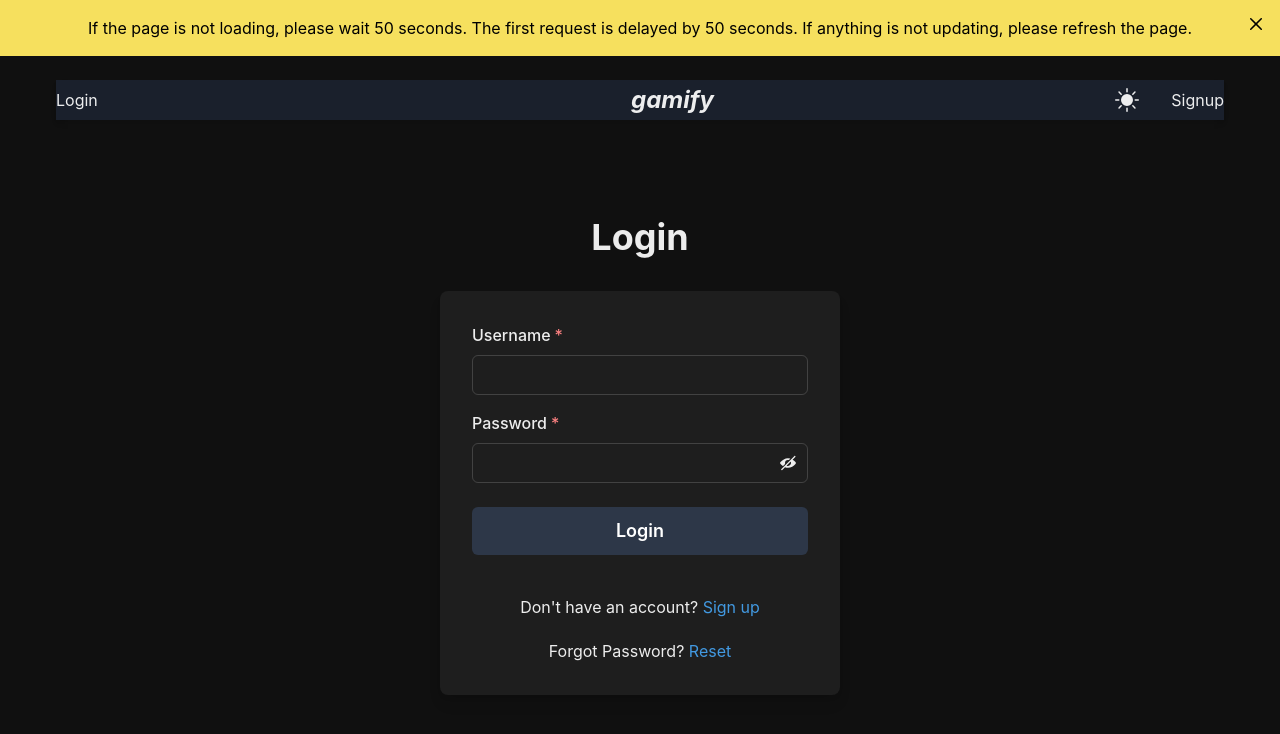
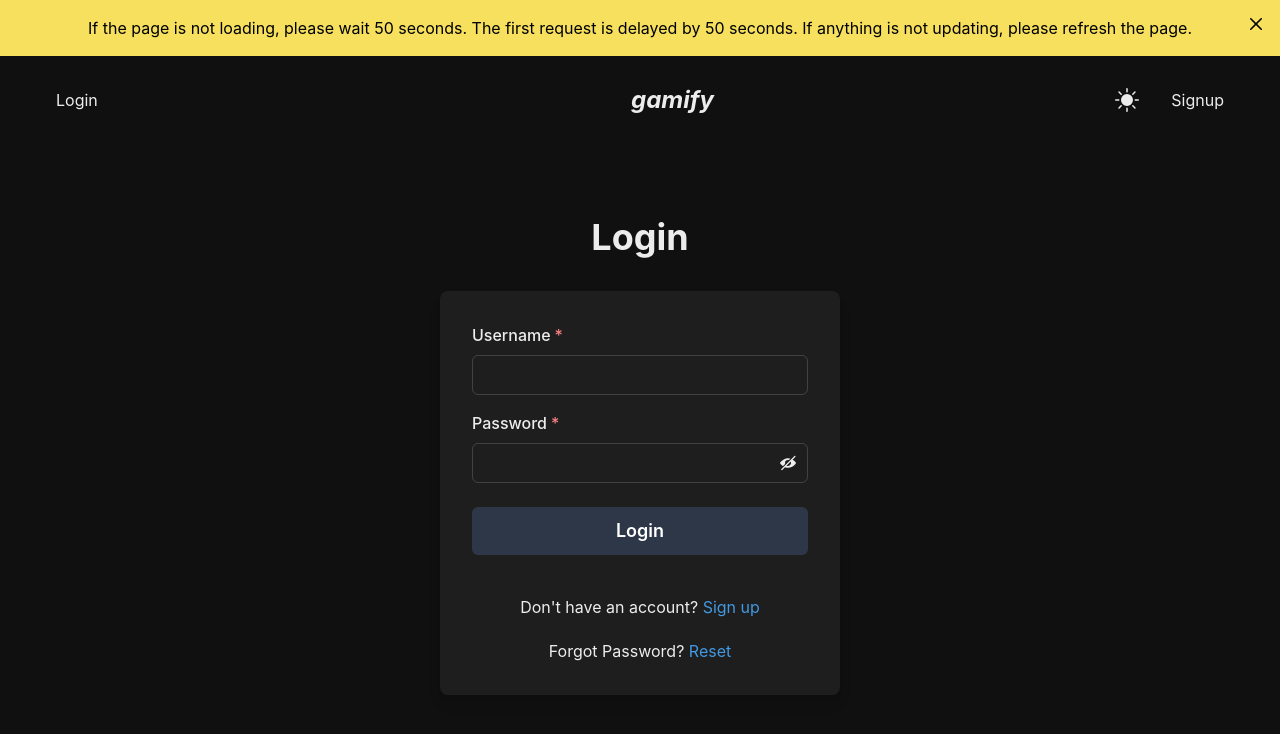
Before and after one commit to ompatil7/gamify_deploy_v2, a React (Vite) app in the folder frontend/: page /auth in a window 1280 px wide. Shown: the top 734 px of the page. Built offline with nearby package versions, Linux system fonts and the light colour scheme.

Commit message:
ui updates 3

```diff
--- a/frontend/src/components/Header.jsx
+++ b/frontend/src/components/Header.jsx
@@ -46,8 +46,8 @@ function Header() {
       mt={6}
       mb="12"
       alignItems="center"
-      boxShadow="md"
-      bg={useColorModeValue("white", "gray.800")}
+      // boxShadow="md"
+      // bg={useColorModeValue("white", "gray.800")}
     >
       {/* // <Flex
     //   justifyContent={"space-between"}
```
